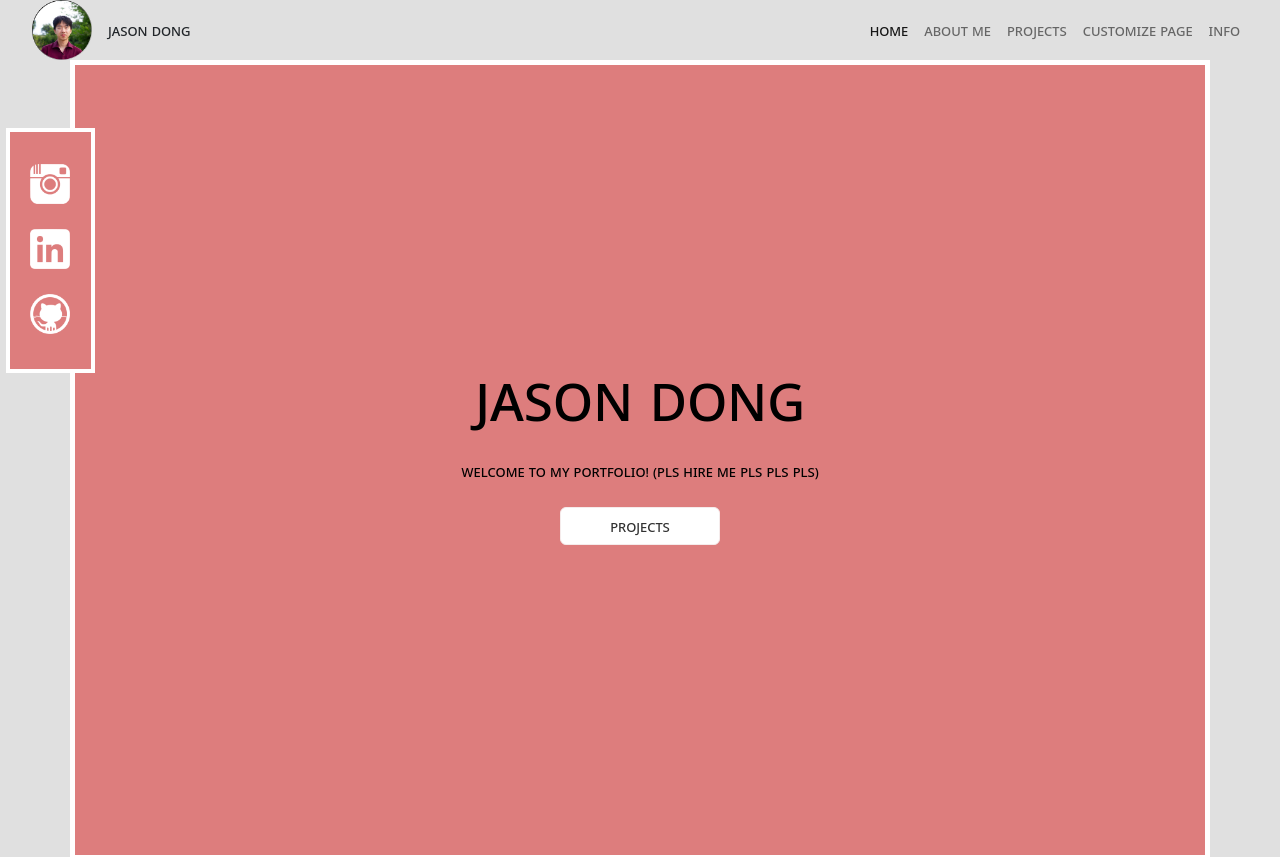
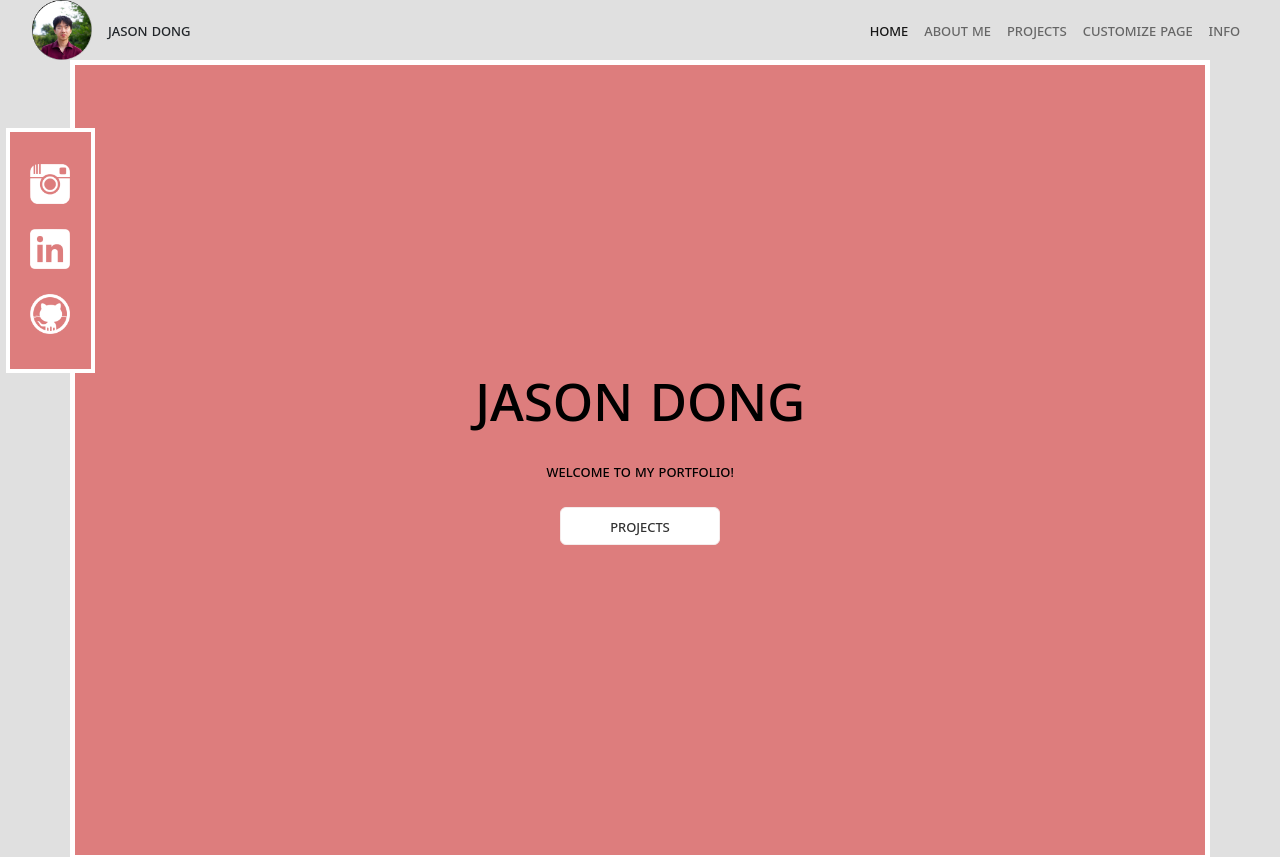
Before and after one commit to frog42o/frog42o.github.io, a React (Vite) app: page / in a window 1280 px wide. Shown: the top 857 px of the page. Built offline with nearby package versions, Linux system fonts and the light colour scheme.

Commit message:
Update App.tsx

```diff
--- a/src/App.tsx
+++ b/src/App.tsx
@@ -9,7 +9,7 @@ import  handleUserCommand from "./components/scripts/ChatHelper";
 
 function App() {
   const [titlePageStyle, setTitlePageStyle] = useState<React.CSSProperties>({});
-  const [titlePageContent, setTitlePageContent] = useState<string>("welcome to my portfolio! (pls hire me pls pls pls)");
+  const [titlePageContent, setTitlePageContent] = useState<string>("welcome to my portfolio!");
   const [aboutMeStyle, setAboutMeStyle] = useState<React.CSSProperties>({});
   const [aboutMeContent, setAboutMeContent] = useState<string>("");
 
```
